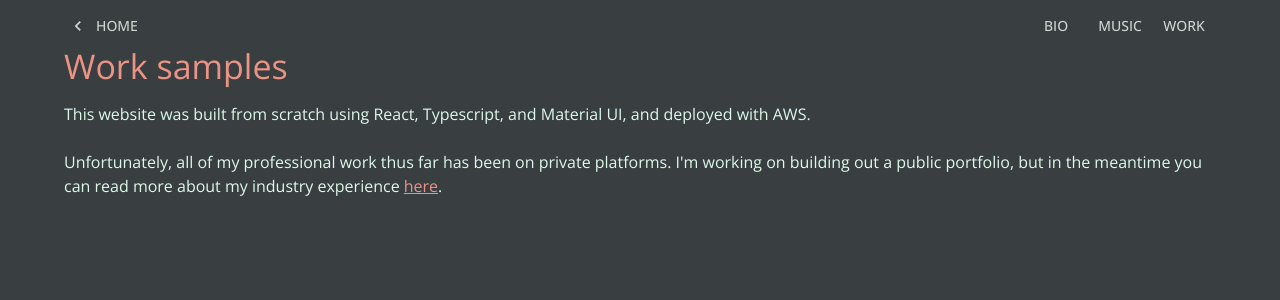
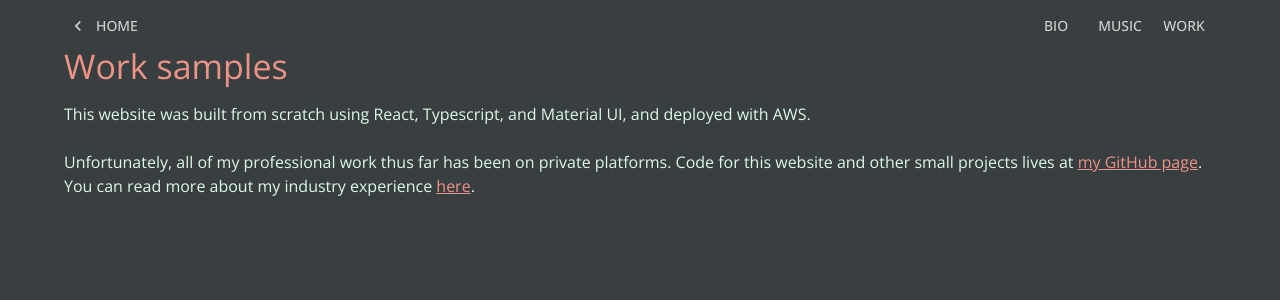
Before and after one commit to eli-boninger/boninger, a React (Vite) app: page /work in a window 1280 px wide. Shown: the top 300 px of the page. Built offline with nearby package versions, Linux system fonts and the light colour scheme.

Commit message:
Add link to GitHub page

```diff
--- a/src/pages/WorkSamples.tsx
+++ b/src/pages/WorkSamples.tsx
@@ -16,8 +16,15 @@ export const WorkSamples = (props: Props) => {
         <br />
         <br />
         Unfortunately, all of my professional work thus far has been on private
-        platforms. I'm working on building out a public portfolio, but in the
-        meantime you can read more about my industry experience{" "}
+        platforms. Code for this website and other small projects lives at{" "}
+        <Link
+          css={{ color: theme.palette.info.main }}
+          to="https://github.com/eli-boninger"
+        >
+          {" "}
+          my GitHub page
+        </Link>
+        . You can read more about my industry experience{" "}
         <Link css={{ color: theme.palette.info.main }} to="/bio">
           here
         </Link>
```
